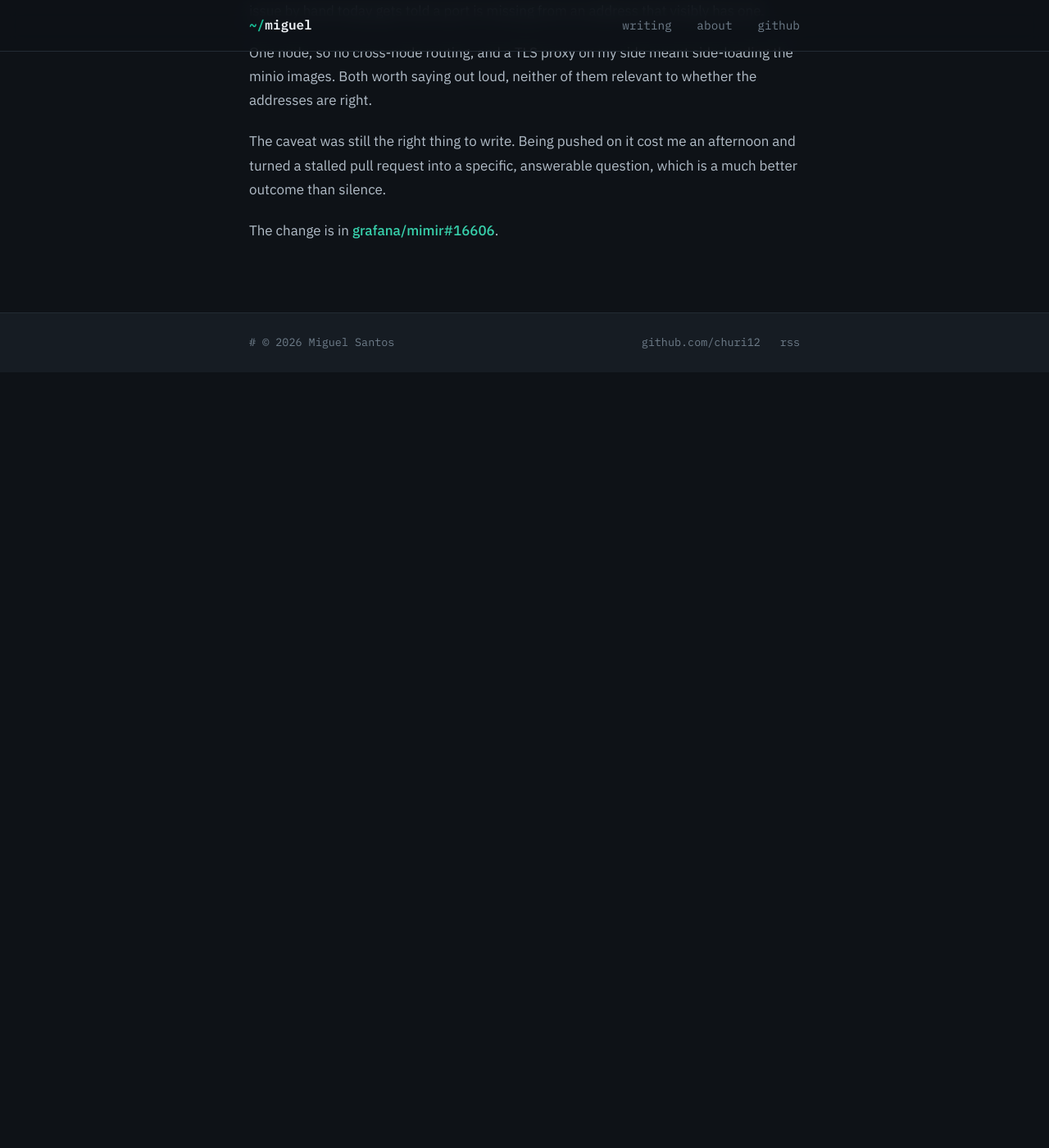
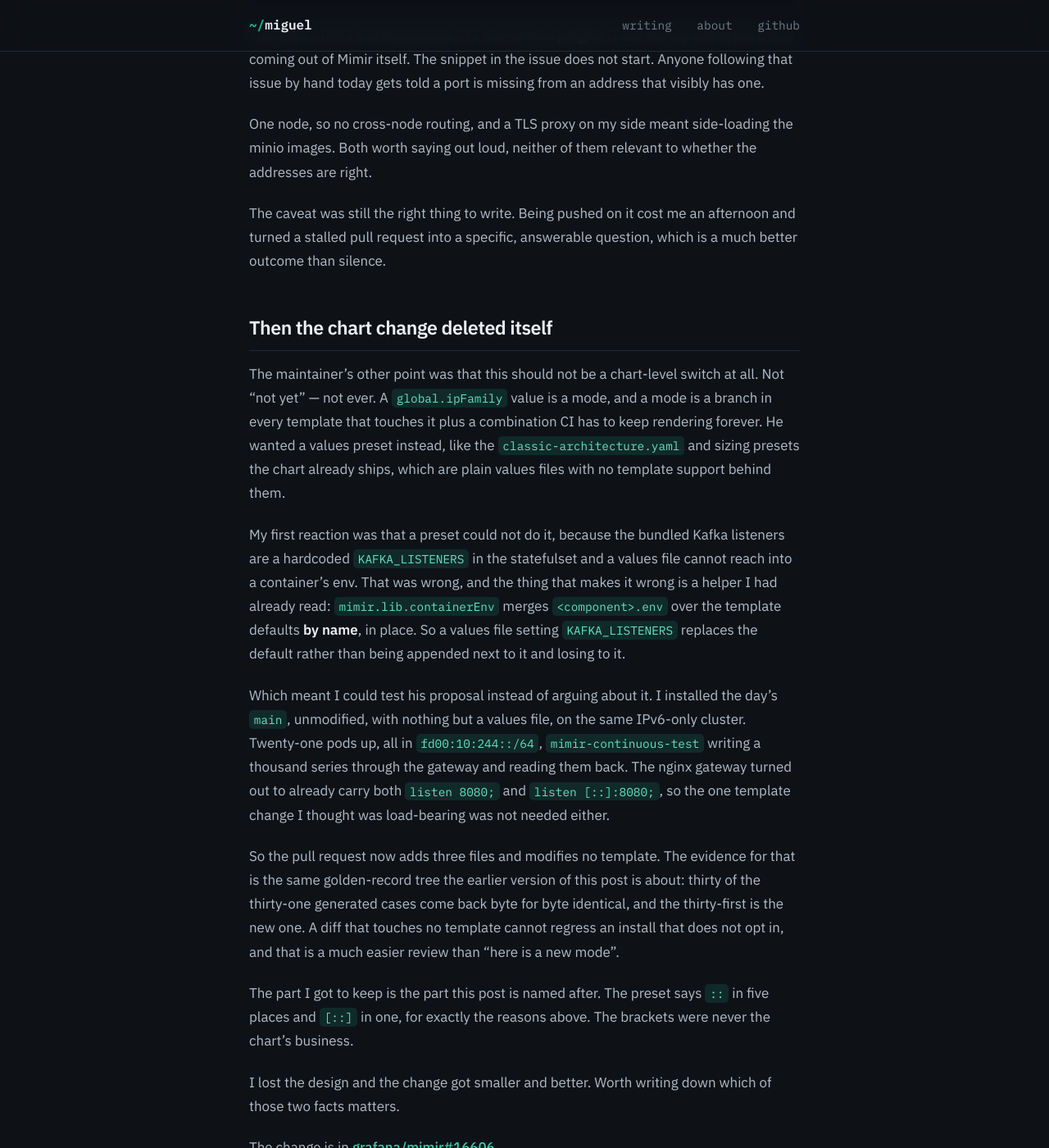
Before and after one commit to Churi12/churi12.github.io, a Jekyll site: the page built from _posts/2026-09-16-the-ipv6-address-i-was-told-to-bracket.md, in a window 1280 px wide and 1400 px high, scrolled down 6985 px. Shown: the whole window at 82% size. Built offline with Jekyll 4.4.1, drawn with Linux system fonts in a browser that asks for light colours; before the commit the page ends 7439 px from its top, so only the background shows below that; some of the changed text lies outside the part shown.

Commit message:
Update the IPv6 post: the chart change became a values preset

````diff
--- a/_posts/2026-09-16-the-ipv6-address-i-was-told-to-bracket.md
+++ b/_posts/2026-09-16-the-ipv6-address-i-was-told-to-bracket.md
@@ -12,7 +12,7 @@ The issue asking for one `global.ipFamily` value to do the fan-out has been open
 
 ## The fan-out
 
-The mechanical half is a template that emits the derived config when IPv6 is on and an empty map when it is not:
+The mechanical half is a template that emits the derived config when IPv6 is on and an empty map when it is not. This is what I shipped first and not what the chart ended up with, for reasons in the last section, but the addresses are the same either way:
 
 {% raw %}
 ```
@@ -126,7 +126,7 @@ I used `Ref #16157` rather than `Fixes`. The issue covers two things: the config
 
 The config fan-out is the part you need to actually come up on IPv6, because on a single-stack IPv6 cluster the Services already get the right family from Kubernetes. So the change is useful on its own, and closing the issue on it would have quietly discarded the rest.
 
-I also refused to accept `DualStack` as a value, and said so instead of silently not supporting it. Turning on `instance_enable_ipv6` in a dual-stack cluster changes which address the rings advertise, which is a genuinely different thing from IPv6-only and not obviously what a dual-stack operator wants. Guessing at semantics for a mode I cannot test is how you end up supporting a behaviour nobody chose. Better to name it as an open question and let someone who runs dual-stack say what it should mean.
+I also refused to accept `DualStack` as a value, and said so instead of silently not supporting it. The value itself is gone now, along with the rest of the template change, but the question it names is not. Turning on `instance_enable_ipv6` in a dual-stack cluster changes which address the rings advertise, which is a genuinely different thing from IPv6-only and not obviously what a dual-stack operator wants. Guessing at semantics for a mode I cannot test is how you end up supporting a behaviour nobody chose. Better to name it as an open question and let someone who runs dual-stack say what it should mean.
 
 ## Then I booted one
 
@@ -163,4 +163,18 @@ One node, so no cross-node routing, and a TLS proxy on my side meant side-loadin
 
 The caveat was still the right thing to write. Being pushed on it cost me an afternoon and turned a stalled pull request into a specific, answerable question, which is a much better outcome than silence.
 
+## Then the chart change deleted itself
+
+The maintainer's other point was that this should not be a chart-level switch at all. Not "not yet" — not ever. A `global.ipFamily` value is a mode, and a mode is a branch in every template that touches it plus a combination CI has to keep rendering forever. He wanted a values preset instead, like the `classic-architecture.yaml` and sizing presets the chart already ships, which are plain values files with no template support behind them.
+
+My first reaction was that a preset could not do it, because the bundled Kafka listeners are a hardcoded `KAFKA_LISTENERS` in the statefulset and a values file cannot reach into a container's env. That was wrong, and the thing that makes it wrong is a helper I had already read: `mimir.lib.containerEnv` merges `<component>.env` over the template defaults **by name**, in place. So a values file setting `KAFKA_LISTENERS` replaces the default rather than being appended next to it and losing to it.
+
+Which meant I could test his proposal instead of arguing about it. I installed the day's `main`, unmodified, with nothing but a values file, on the same IPv6-only cluster. Twenty-one pods up, all in `fd00:10:244::/64`, `mimir-continuous-test` writing a thousand series through the gateway and reading them back. The nginx gateway turned out to already carry both `listen 8080;` and `listen [::]:8080;`, so the one template change I thought was load-bearing was not needed either.
+
+So the pull request now adds three files and modifies no template. The evidence for that is the same golden-record tree the earlier version of this post is about: thirty of the thirty-one generated cases come back byte for byte identical, and the thirty-first is the new one. A diff that touches no template cannot regress an install that does not opt in, and that is a much easier review than "here is a new mode".
+
+The part I got to keep is the part this post is named after. The preset says `::` in five places and `[::]` in one, for exactly the reasons above. The brackets were never the chart's business.
+
+I lost the design and the change got smaller and better. Worth writing down which of those two facts matters.
+
 The change is in [grafana/mimir#16606](https://github.com/grafana/mimir/pull/16606).
````
